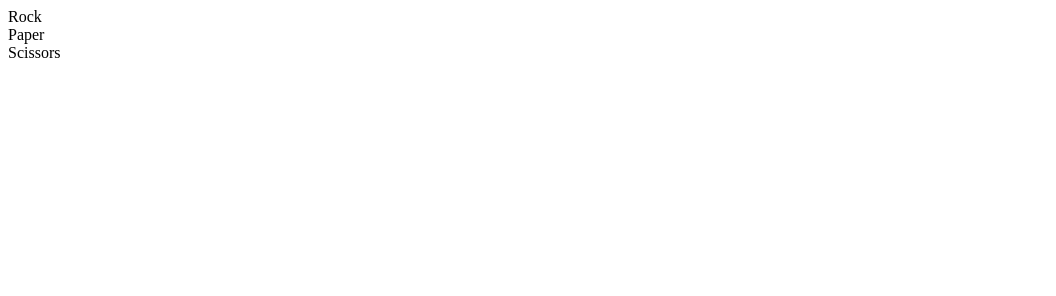
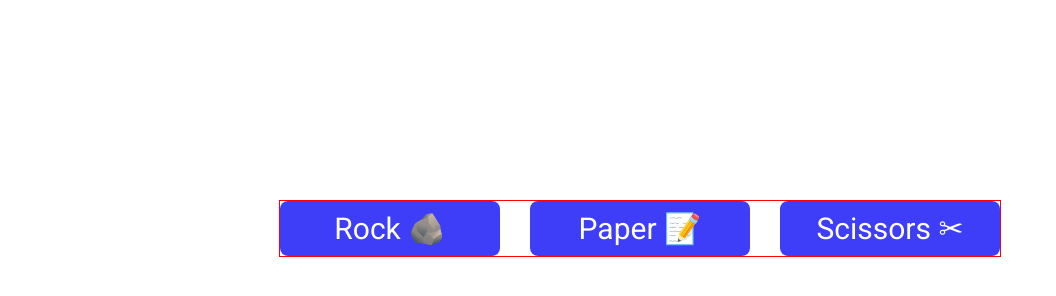
Before and after one commit to jonahhowell/odin-rock-paper-scissors, a plain HTML site: page index.html in a window 1280 px wide. Shown: the whole page, without its empty margins (0-1056 px from the left). Drawn offline with Linux system fonts and the light colour scheme.

Commit message:
Created three buttons, will add functionality

```diff
--- a/index.html
+++ b/index.html
@@ -5,13 +5,14 @@
     <meta http-equiv="X-UA-Compatible" content="IE=edge">
     <meta name="viewport" content="width=device-width, initial-scale=1.0">
     <title>Rock Paper Scissors</title>
+    <link href='https://fonts.googleapis.com/css?family=Roboto' rel='stylesheet'>
     <link href="style.css" rel="stylesheet">
 </head>
 <body>
     <div class="playerchoice">
-        <div class="choice rock">Rock</div>
-        <div class="choice paper">Paper</div>
-        <div class="choice scissors">Scissors</div>
+        <div class="choice rock">Rock &#129704;</div>
+        <div class="choice paper">Paper &#128221;</div>
+        <div class="choice scissors">Scissors &#9986;</div>
     </div>
     <script src="script.js"></script>
 </body>
--- a/style.css
+++ b/style.css
@@ -0,0 +1,28 @@
+body {
+    margin: 0px;
+    padding: 0px;
+    display: flex;
+    flex-direction: column;
+    justify-content: center;
+    align-items: center;
+}
+
+.playerchoice {
+    border: 1px solid red;
+    display: flex;
+    justify-content: center;
+    align-items: center;
+    gap: 30px;
+    margin-top: 200px;
+}
+
+.choice {
+    font-family: "Roboto";
+    font-size: 30px;
+    color: white;
+    background-color: rgb(62, 62, 249);
+    padding: 10px;
+    border-radius: 8px;
+    width: 200px;
+    text-align: center;
+}
```
